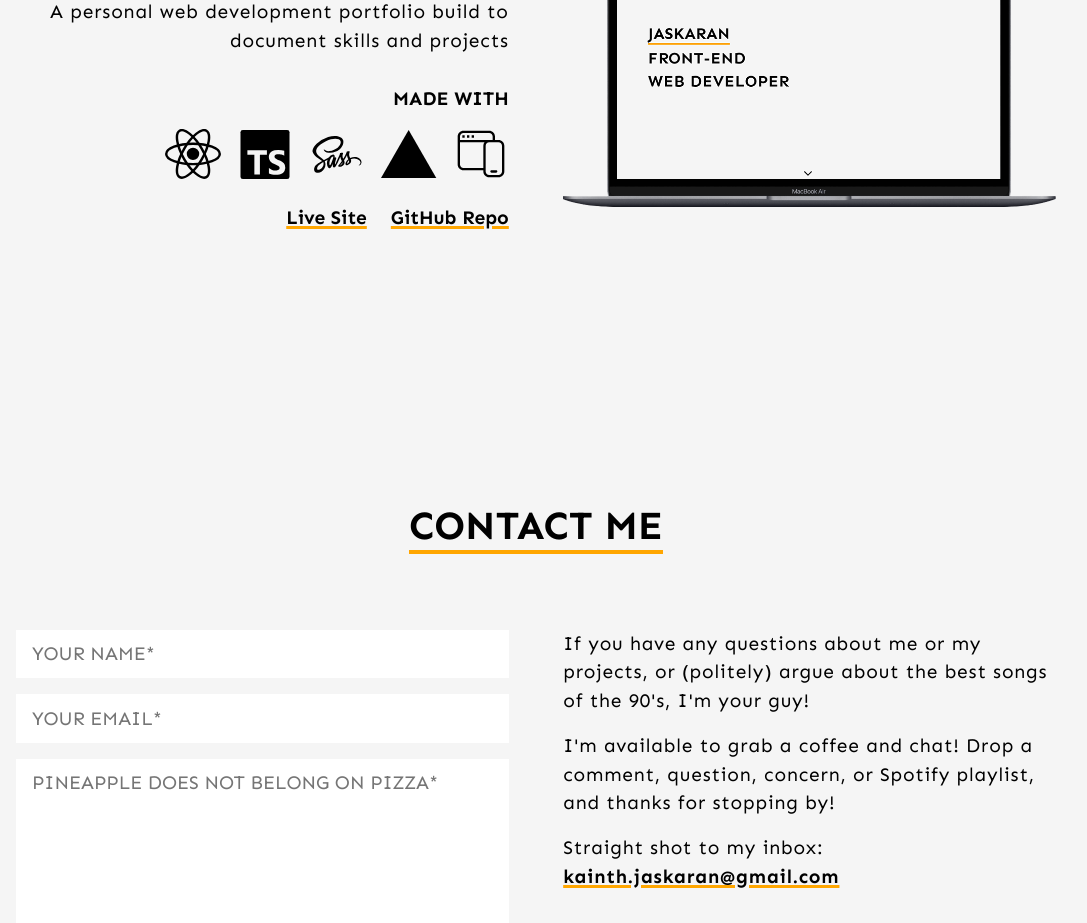
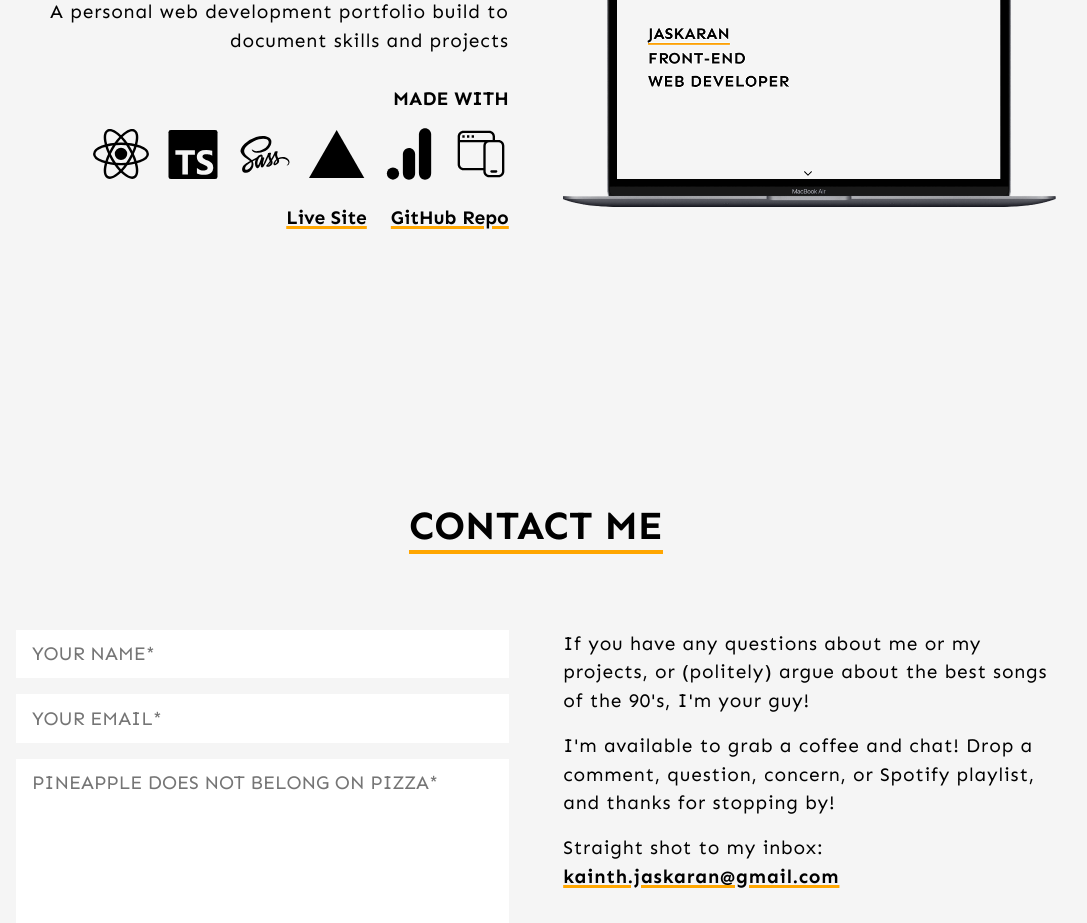
Before and after one commit to jskrnqwerty/my-portfolio, a React (Vite) app: page / in a window 1280 px wide. Shown: the part 4840-5763 px from the top of the page, without its empty margins (104-1191 px from the left). Built offline with nearby package versions, Linux system fonts and the light colour scheme.

Commit message:
ga4 icon add to project

```diff
--- a/src/data/Data.tsx
+++ b/src/data/Data.tsx
@@ -133,6 +133,7 @@ export const projects: projectsType[] = [
       <TypescriptIcon />,
       <SassIcon />,
       <VercelIcon />,
+      <GoogleAnalytics4Icon />,
       <ResponsiveDesignIcon />,
     ],
     liveSiteUrl: "#",
```
